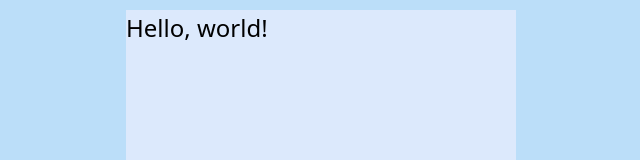
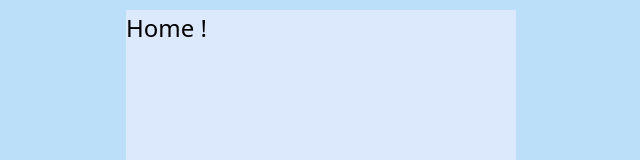
Before and after one commit to kosta-donana/luce-vita-client, a React (Vite) app: page / in a window 1280 px wide. Shown: the top 160 px of the page, without its empty margins (319-959 px from the left). Built offline with nearby package versions, Linux system fonts and the light colour scheme.

Commit message:
feat: Home 컴포넌트 추가

```diff
--- a/src/App.tsx
+++ b/src/App.tsx
@@ -1,9 +1,10 @@
 import { createBrowserRouter, RouterProvider } from 'react-router-dom';
+import { Home } from './pages';
 
 const router = createBrowserRouter([
   {
     path: '/',
-    element: <div>Hello, world!</div>,
+    element: <Home />,
   },
 ]);
 
--- /dev/null
+++ b/src/pages/Home.tsx
@@ -0,0 +1,3 @@
+export function Home() {
+  return <div>Home !</div>;
+}
--- /dev/null
+++ b/src/pages/index.ts
@@ -0,0 +1 @@
+export { Home } from './Home';
```
